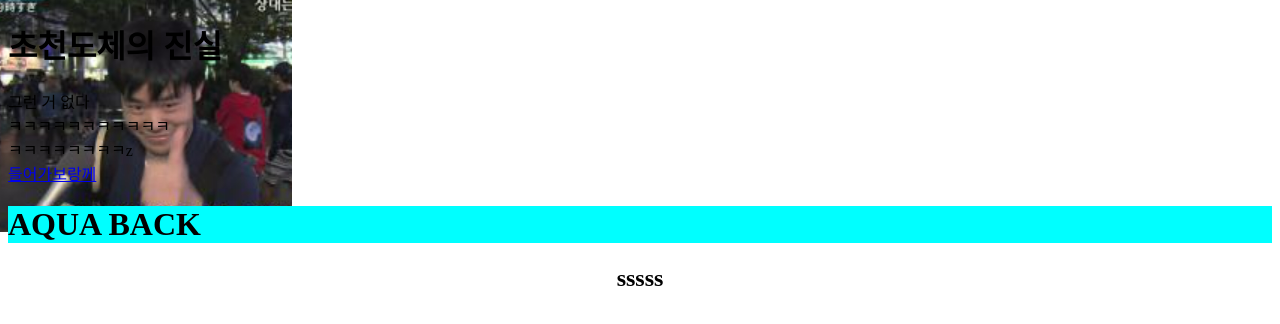
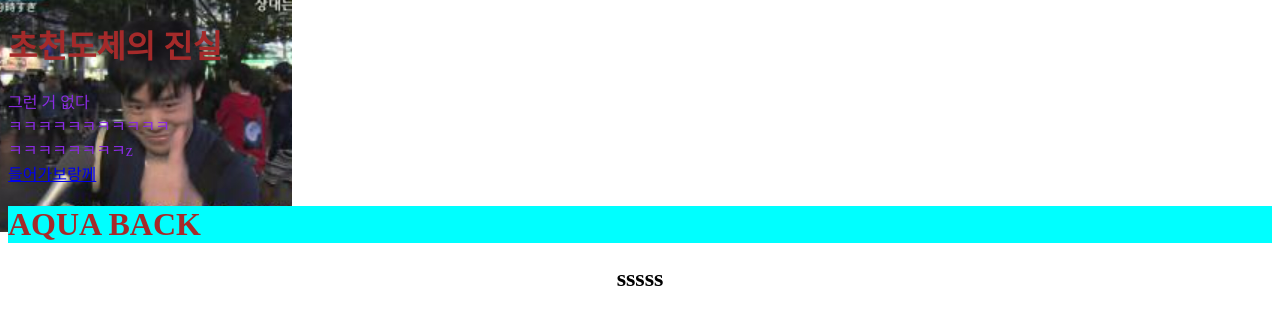
Before and after one commit to MeeNGooK/HTML, a plain HTML site: page index.html in a window 1280 px wide. Drawn offline with Linux system fonts and the light colour scheme.

Commit message:
sibalsex

```diff
--- a/index.html
+++ b/index.html
@@ -4,8 +4,8 @@
         <meta charset="UTF-8">
         <style>
             body {background-image: url("./cat.jpg"); background-repeat: no-repeat;}
-            h1{text-decoration-color: brown;}
-            p{text-decoration-color:blueviolet;}
+            h1{color: brown;}
+            p{color:blueviolet;}
         </style>
         <title>
             존나 못 해먹겠다
```
